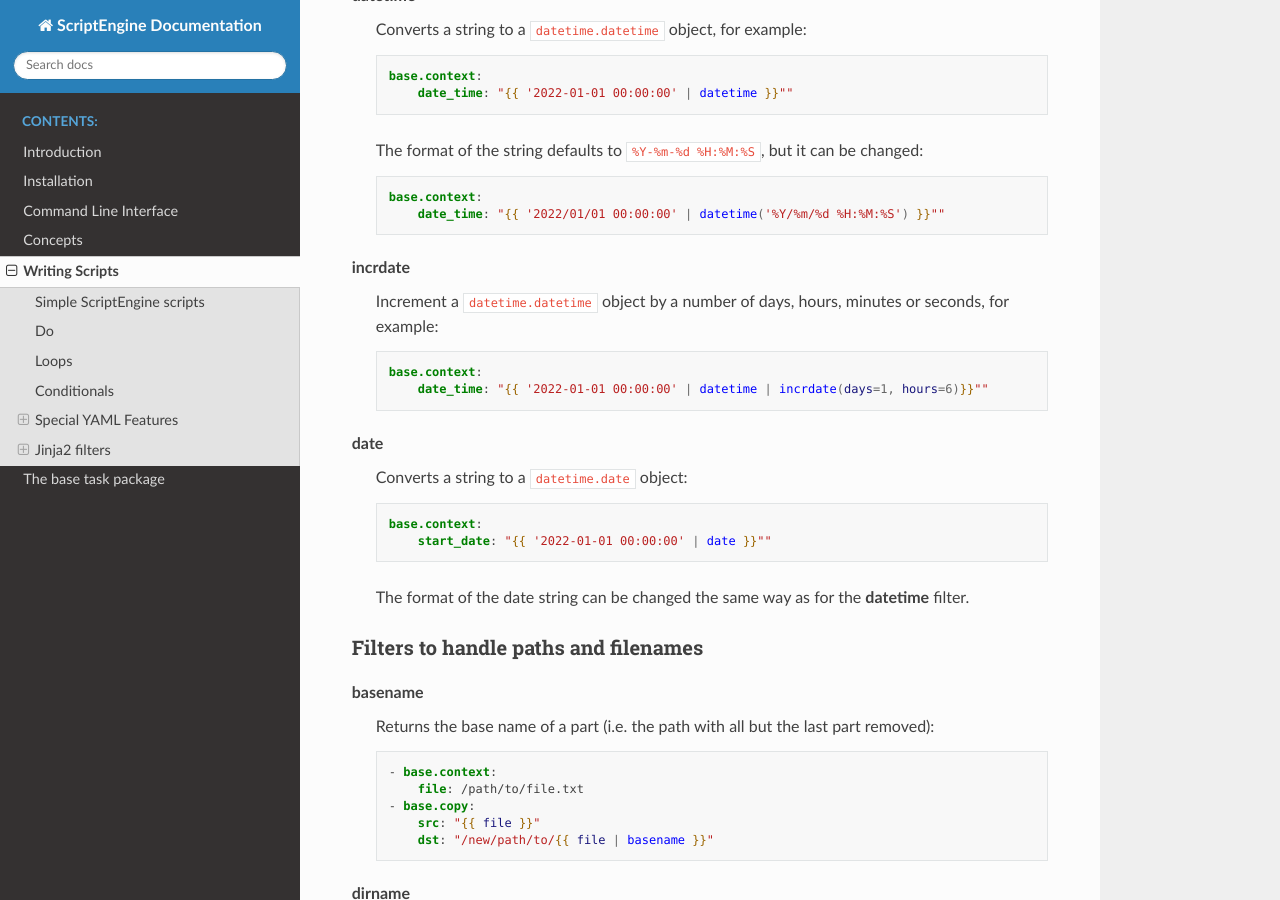
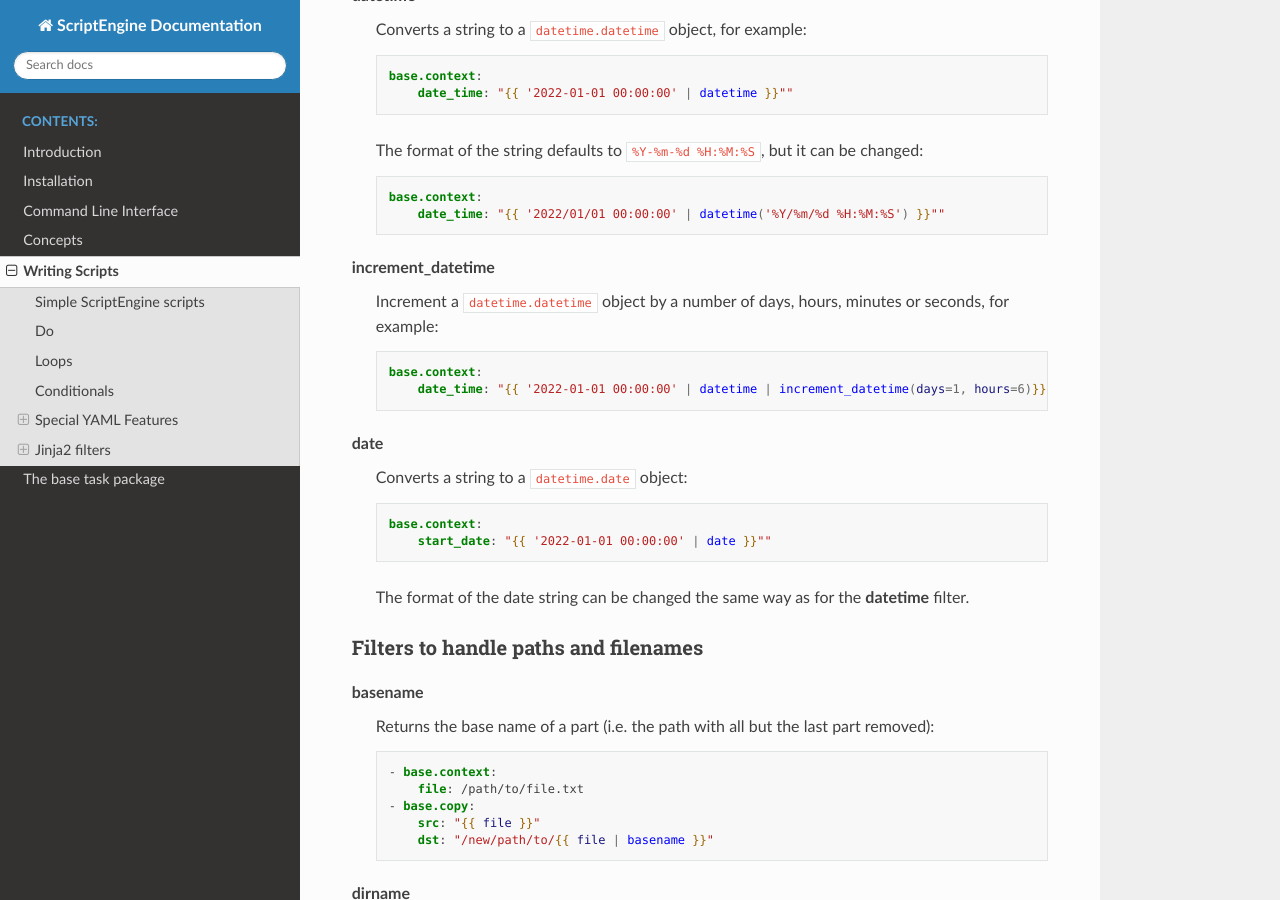
Before and after one commit to uwefladrich/scriptengine, a Sphinx documentation site: the page built from docs/sphinx/scripts.rst, in a window 1280 px wide and 900 px high, scrolled down 7888 px. Built offline with Sphinx 7.4.7 and the Read the Docs theme 3.1.0, drawn with Linux system fonts in a browser that asks for light colours.

Commit message:
[incrdate] renamed filter and function as increment_datetime

```diff
--- a/docs/sphinx/scripts.rst
+++ b/docs/sphinx/scripts.rst
@@ -382,12 +382,12 @@
         base.context:
             date_time: "{{ '2022/01/01 00:00:00' | datetime('%Y/%m/%d %H:%M:%S') }}""
 
-incrdate
+increment_datetime
     Increment a ``datetime.datetime`` object by a number of days, hours, minutes
     or seconds, for example::
 
         base.context:
-            date_time: "{{ '2022-01-01 00:00:00' | datetime | incrdate(days=1, hours=6)}}""
+            date_time: "{{ '2022-01-01 00:00:00' | datetime | increment_datetime(days=1, hours=6)}}""
 
 date
     Converts a string to a ``datetime.date`` object::
```
Also changed, not shown: 1 other file.
